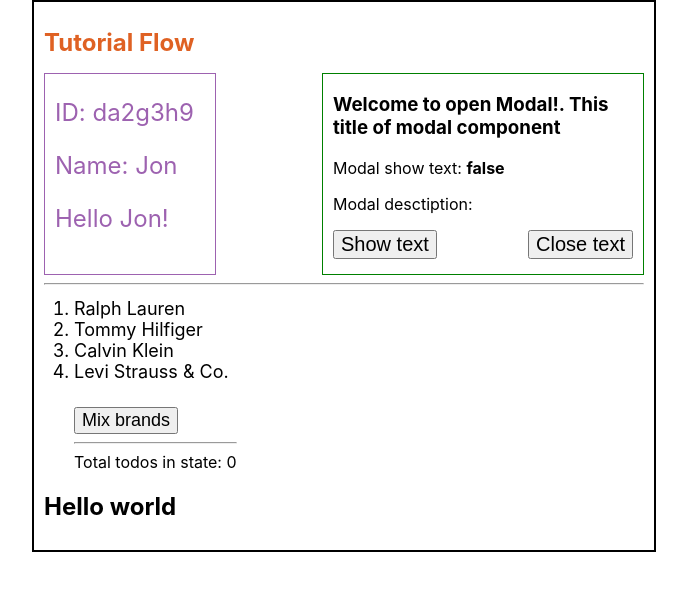
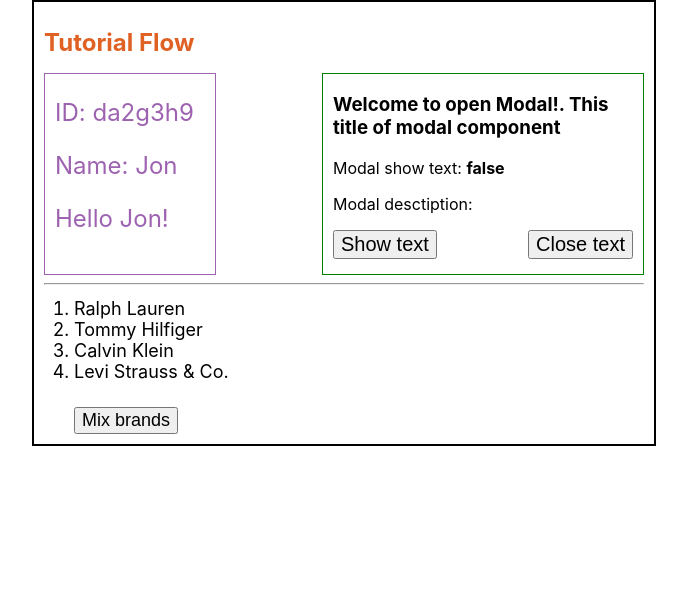
Before and after one commit to A-Vershinin/flow-base, a React (Create React App) app: page / in a window 1280 px wide. Shown: the top 590 px of the page, without its empty margins (296-983 px from the left). Built offline with nearby package versions, Linux system fonts and the light colour scheme; the HTML template or start-up script is replaced by a standard one.

Commit message:
ESC-13 Clean code

```diff
--- a/src/App.js
+++ b/src/App.js
@@ -5,7 +5,6 @@ import "./basic";
 import TextBlock from "./TextBlock";
 import Modal from "./Modal";
 import ListOfBrands from "./List";
-import Foo from "./Foo";
 
 export type Brand = { id: number, name: string };
 type BasicState<B> = {| brands: Array<B> |};
@@ -45,7 +44,6 @@ class App extends Component<any, State> {
         </div>
         <hr />
         <ListOfBrands items={brands} onMixBrands={this.getRandomList} />
-        <Foo />
       </div>
     );
   }
--- a/src/List/index.js
+++ b/src/List/index.js
@@ -3,32 +3,13 @@ import React, { Component } from "react";
 import "./styles.css";
 import type { Brand } from "../App";
 
-type AppState = {|
-  todos: Array<Brand>
-|};
-
-type Props = {|
+type ListProps = {|
   items: Array<Brand>,
   onMixBrands: () => void
 |};
 
-class ListOfBrands extends Component<Props, AppState> {
-  state = {
-    todos: []
-  };
-
-  addTodo = (todo: any): void =>
-    this.setState(state => ({
-      todos: state.todos.concat(todo)
-    }));
-
-  removeTodo = (todoID: number): void =>
-    this.setState(state => ({
-      todos: state.todos.filter((todo: any): boolean => todo.id !== todoID)
-    }));
-
+class ListOfBrands extends Component<ListProps> {
   render() {
-    const { todos } = this.state;
     const { items, onMixBrands } = this.props;
 
     return (
@@ -38,11 +19,6 @@ class ListOfBrands extends Component<Props, AppState> {
             items.map(item => <li key={item.id}>{item.name}</li>)}
         </ol>
         <button onClick={onMixBrands}>Mix brands</button>
-        <hr />
-        <span className="status-text">
-          Total todos in state: {todos.length}
-        </span>
-        <br />
       </div>
     );
   }
--- a/src/TextBlock/index.js
+++ b/src/TextBlock/index.js
@@ -21,7 +21,7 @@ const TextBlock = ({ id, name, showMessage }: Props): Node => (
 TextBlock.defaultProps = {
   id: "",
   name: "",
-  showMessage: false,
+  showMessage: false
 };
 
 export default TextBlock;
--- a/src/basic/ex6.js
+++ b/src/basic/ex6.js
@@ -50,7 +50,7 @@ type State = {|
   +error: ?string
 |};
 
-const handleStartVerification = (state: State) => ({
+const handleStartVerification = (state: State, action: BaseAction) => ({
   ...state,
   loaded: false
 });
--- a/src/foo.js
+++ /dev/null
@@ -1,30 +0,0 @@
-/* @flow */
-
-import React, { Component } from "react";
-import PropTypes from "prop-types";
-
-type Props = { foo: string };
-type State = { text: string };
-
-class Foo extends Component<Props, State> {
-  static propTypes = {
-    foo: PropTypes.string
-  };
-
-  static defaultProps = {
-    foo: "bar"
-  };
-
-  constructor(): void {
-    super();
-    this.state = {
-      text: "Hello world"
-    };
-  }
-
-  render() {
-    return <h2>{this.state.text}</h2>;
-  }
-}
-
-export default Foo;
```
Also changed, not shown: 1 other file (tests, documents, lock files or other folders).
